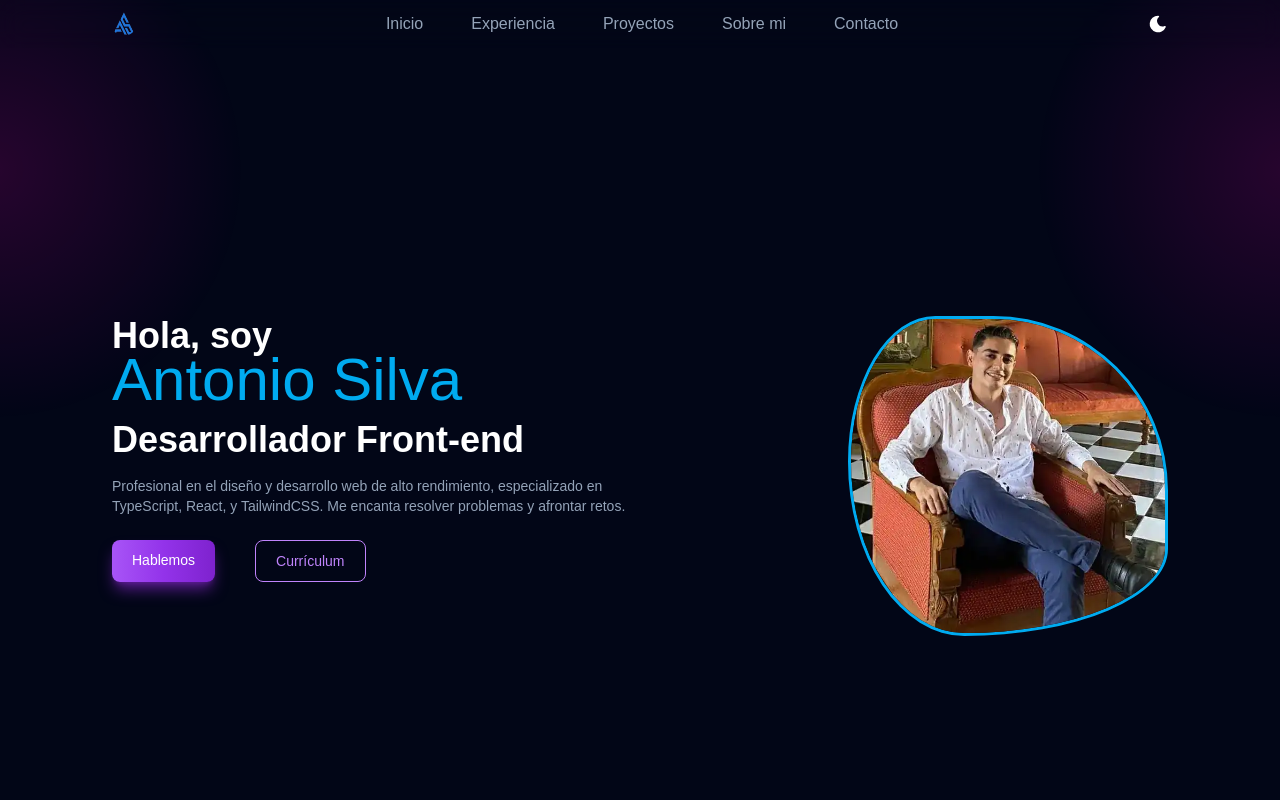
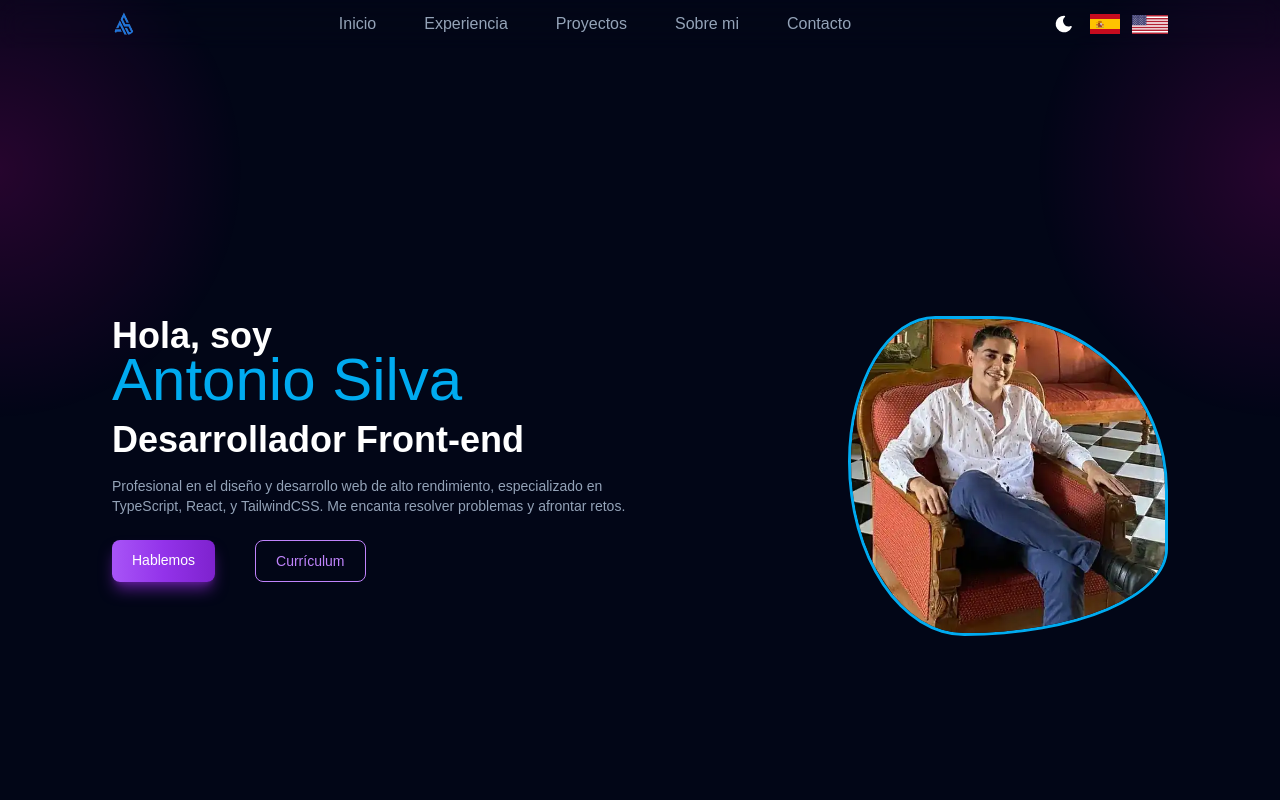
Before and after one commit to Asilvazavala/Astro-Portfolio, an Astro site: page / in a window 1280 px wide. Shown: the top 800 px of the page. Built offline with nearby package versions, Linux system fonts and the light colour scheme; Astro itself is replaced by a stand-in of ours; a web font is replaced by a local one.

Commit message:
added translation functionality

```diff
--- a/src/components/Navbar.astro
+++ b/src/components/Navbar.astro
@@ -1,5 +1,6 @@
 ---
 import ToggleTheme from "../helpers/ToggleTheme.astro";
+import ToggleLanguage from "../helpers/ToggleLanguage.astro";
 import XIcon from "../icons/XIcon.astro";
 import MenuIcon from "../icons/MenuIcon.astro";
 import NavbarData from "../utils/NavbarData.astro";
@@ -67,9 +68,10 @@ const {
 
     <aside
       class="absolute max-[1024px]:top-4 transition duration-700
-    max-[1024px]:bottom-0 max-[1024px]:right-16 lg:relative lg:flex lg:justify-center lg:items-center"
+    max-[1024px]:bottom-0 max-[1024px]:right-16 lg:relative flex lg:justify-center lg:items-center gap-x-4"
     >
       <ToggleTheme />
+      <ToggleLanguage />
     </aside>
   </nav>
 </div>
--- /dev/null
+++ b/src/helpers/ToggleLanguage.astro
@@ -0,0 +1,21 @@
+<article
+  class="flex lg:justify-center lg:items-center gap-x-3 mt-[2px] lg:mt-0"
+>
+  <a href="/">
+    <img
+      src="./imagenes/Navbar/spainFlag.svg"
+      alt="Bandera de España"
+      class="h-5 w-auto"
+      id="spainFlag"
+    />
+  </a>
+
+  <a href="/en">
+    <img
+      src="./imagenes/Navbar/usaFlag.svg"
+      alt="Bandera de USA"
+      class="h-[19px] w-auto"
+      id="usaFlag"
+    />
+  </a>
+</article>
```
Also changed, not shown: public/imagenes/Navbar/spainFlag.svg (added), public/imagenes/Navbar/usaFlag.svg (added).
